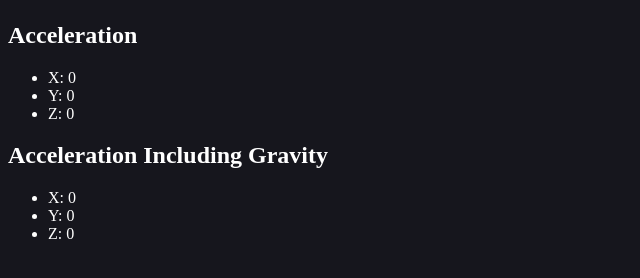
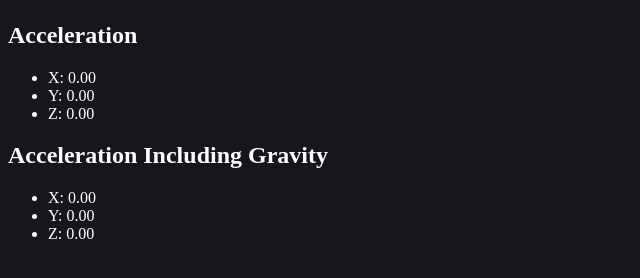
Before and after one commit to LocalNewsTV/device-motion-event-example, a React (Vite) app: page / in a window 1280 px wide. Shown: the part 208-486 px from the top of the page, without its empty margins (0-640 px from the left). Built offline with nearby package versions, Linux system fonts and the light colour scheme.

Commit message:
set toFixed, add whitespace

```diff
--- a/src/App.tsx
+++ b/src/App.tsx
@@ -38,15 +38,33 @@ const App = () => {
       <main>
         <h2>Acceleration</h2>
         <ul>
-          <li>X: {motionEvent?.acceleration?.x ?? 0}</li>
-          <li>Y: {motionEvent?.acceleration?.y ?? 0}</li>
-          <li>Z: {motionEvent?.acceleration?.z ?? 0}</li>
+          <li>
+            X: {motionEvent?.acceleration?.x! >= 0 && " "}
+            {motionEvent?.acceleration?.x?.toFixed(2) ?? "0.00"}
+          </li>
+          <li>
+            Y: {motionEvent?.acceleration?.y! >= 0 && " "}
+            {motionEvent?.acceleration?.y?.toFixed(2) ?? "0.00"}
+          </li>
+          <li>
+            Z: {motionEvent?.acceleration?.z! >= 0 && " "}
+            {motionEvent?.acceleration?.z?.toFixed(2) ?? "0.00"}
+          </li>
         </ul>
         <h2>Acceleration Including Gravity</h2>
         <ul>
-          <li>X: {motionEvent?.accelerationIncludingGravity?.x ?? 0}</li>
-          <li>Y: {motionEvent?.accelerationIncludingGravity?.y ?? 0}</li>
-          <li>Z: {motionEvent?.accelerationIncludingGravity?.z ?? 0}</li>
+          <li>
+            X: {motionEvent?.accelerationIncludingGravity?.x! >= 0 && " "}
+            {motionEvent?.accelerationIncludingGravity?.x?.toFixed(2) ?? "0.00"}
+          </li>
+          <li>
+            Y: {motionEvent?.accelerationIncludingGravity?.y! >= 0 && " "}
+            {motionEvent?.accelerationIncludingGravity?.y?.toFixed(2) ?? "0.00"}
+          </li>
+          <li>
+            Z: {motionEvent?.accelerationIncludingGravity?.z! >= 0 && " "}
+            {motionEvent?.accelerationIncludingGravity?.z?.toFixed(2) ?? "0.00"}
+          </li>
         </ul>
       </main>
     </div>
```
